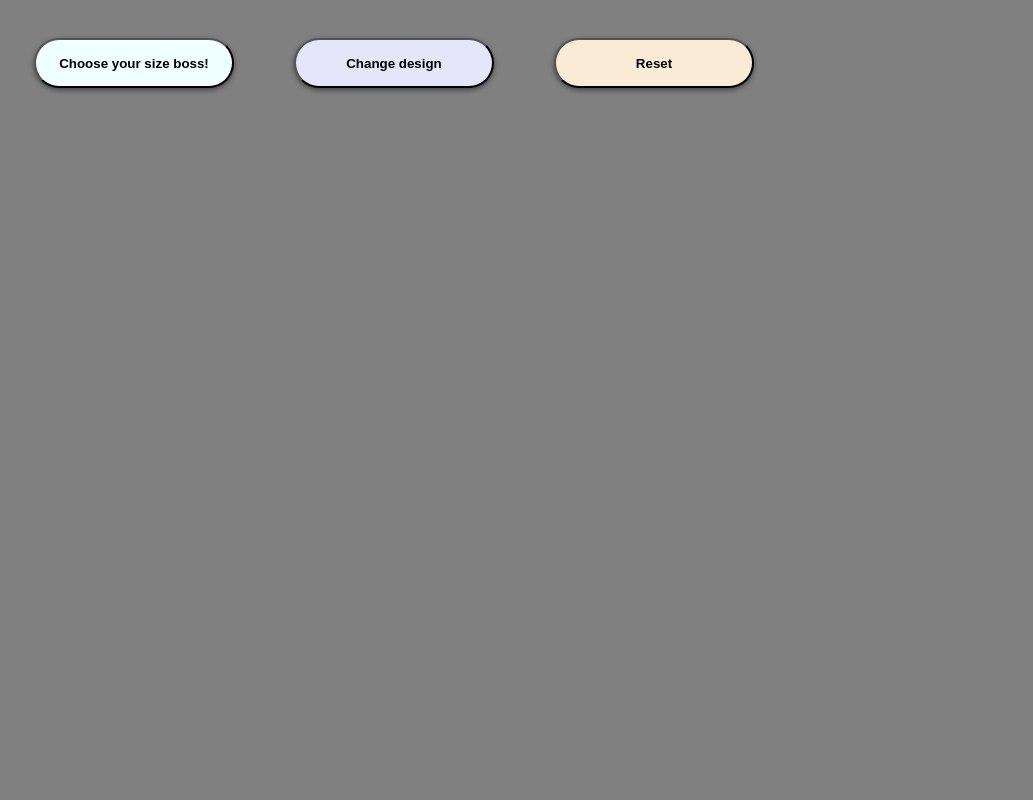
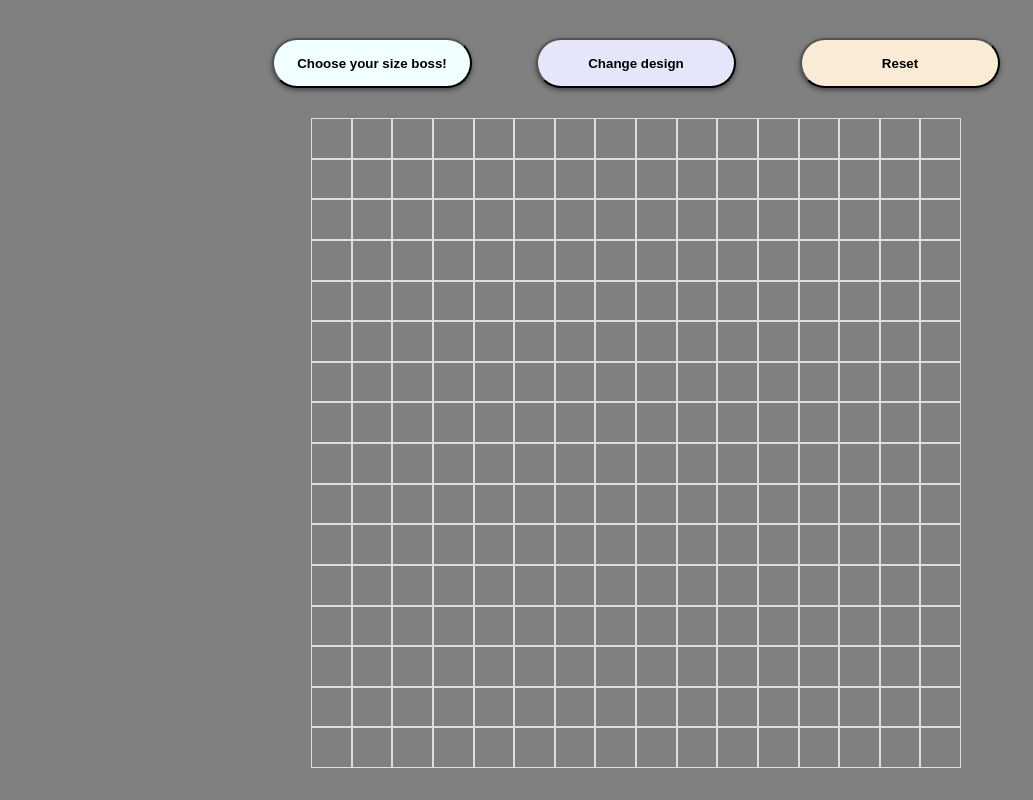
Before and after one commit to IbnuParvez/etch-a-sketch, a plain HTML site: page index.html in a window 1280 px wide. Shown: the whole page, without its empty margins (4-1037 px from the left). Drawn offline with Linux system fonts and the light colour scheme.

Commit message:
solved controller issue

```diff
--- a/index.html
+++ b/index.html
@@ -7,9 +7,11 @@
   <link rel="stylesheet" href="styles.css">
 </head>
 <body>
+  <div class="controller">
   <button class="size"><b>Choose your size boss!</b></button>
   <button class="change"><b>Change design</b></button>
   <button class="reset"><b>Reset</b></button>
+  </div>
 
   <div class="container"></div>
   <script src="script.js"></script>
--- a/script.js
+++ b/script.js
@@ -1,12 +1,20 @@
 const container = document.querySelector('.container');
+console.log('Container found:', container);
 const gridSize = 16;
 
 function createGrid(n){
+  console.log('Creating grid with size', n);
   for(let i = 0; i < n*n; i++) {
-      let gridItem=document.createElement('div');
-      gridItem.classList.add('div');
-      container.appendChild(gridItem);
+      const div=document.createElement('div');
+      div.classList.add('grid-item');
+      container.appendChild(div);
   }
+  console.log('Grid created, total divs:', container.children.length);
 }
 
 createGrid(gridSize);
+
+const gridItems = document.querySelectorAll('.grid-item');
+gridItems.forEach(item => {
+  item.addEventListener('mouseenter', () => { item.style.backgroundColor = 'black'; });
+});
--- a/styles.css
+++ b/styles.css
@@ -1,9 +1,11 @@
 body {
 background-color: grey;
 display: flex;
-justify-content: center;
+flex-direction: column;
+justify-content: flex-start;
 align-items: center;
 }
+
 
 button  {
   width: 200px;
@@ -30,10 +32,5 @@ button.reset {
   background-color: antiquewhite;
 }
 
-.container {
-  display: grid;
-  background-color: aliceblue;
-  border: 1px black;
-  top: 30px;
-  margin: 0 auto;
-}
+.container { display: flex; flex-wrap: wrap; width: 650px; height: 650px; }
+.grid-item { width: calc(100% / 16); height: calc(100% / 16); box-sizing: border-box; border: 1px solid #ddd; }
```
